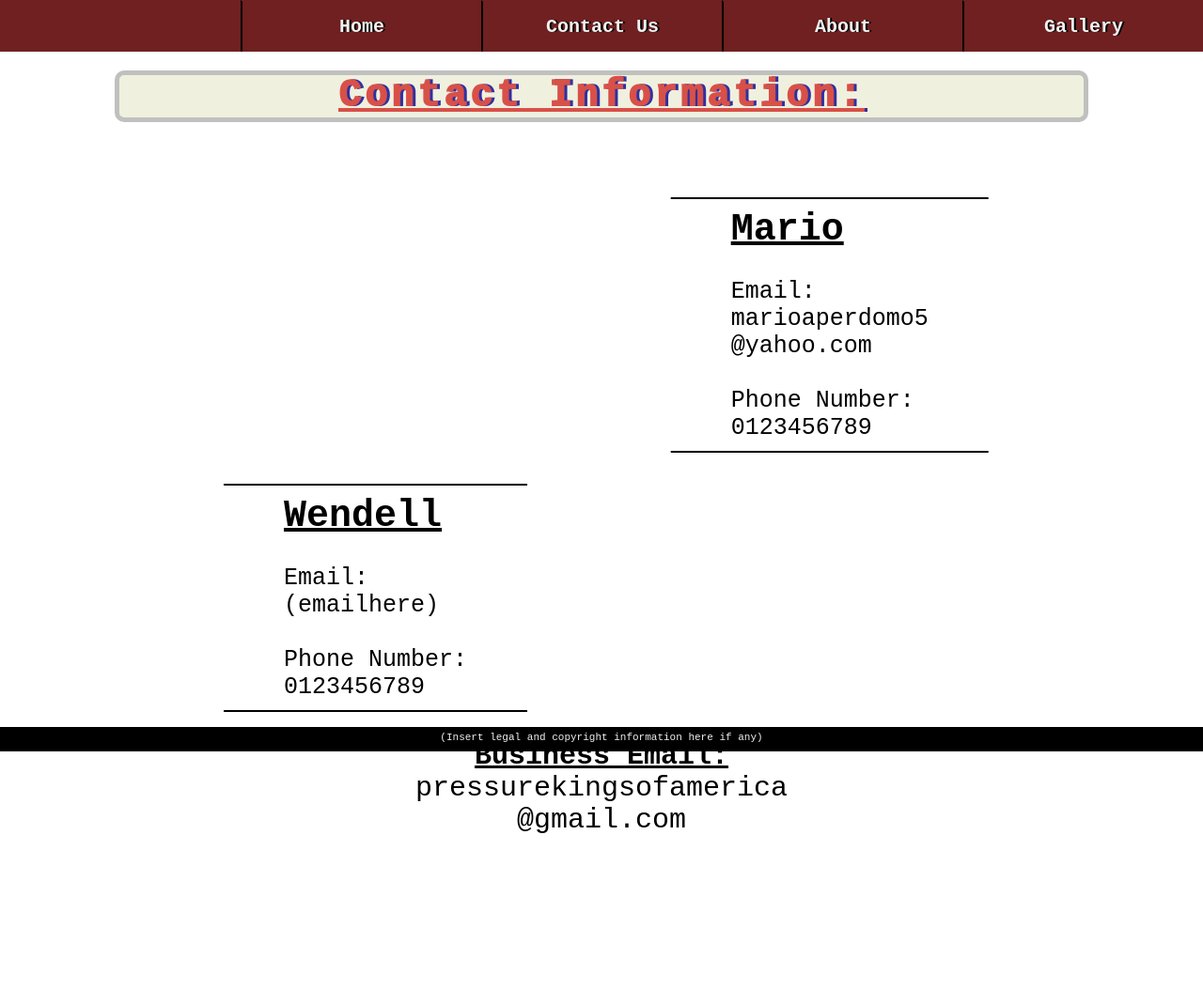
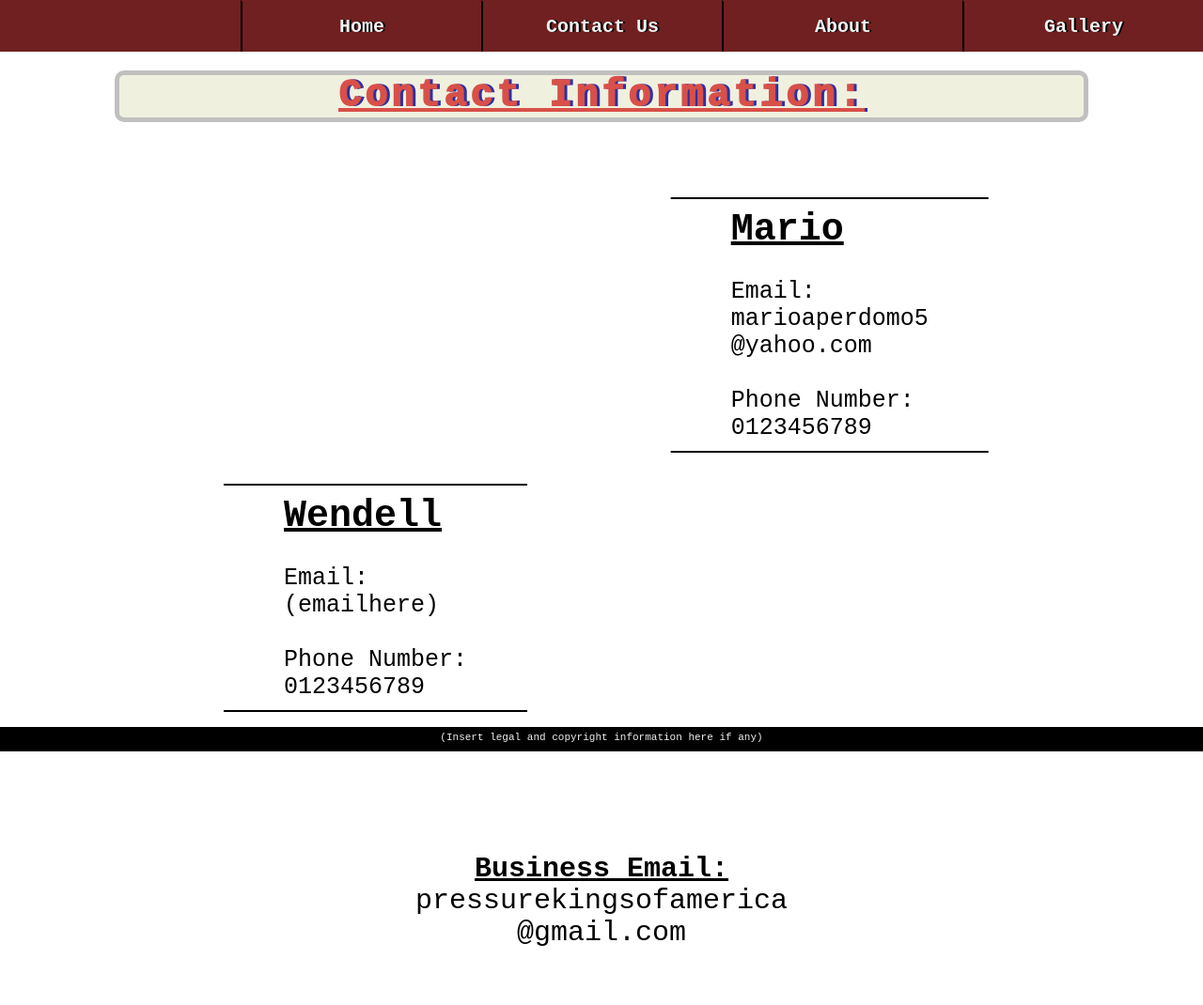
Before and after one commit to Ezidoo20/the-goat-s-website-for-testing-, a plain HTML site: page pkoaContact.html in a window 1280 px wide. Shown: the whole page at 94% size. Before the commit the page ends 950 px from the top, so only its background shows below. Drawn offline with Linux system fonts and the light colour scheme.

Commit message:
Update style.css

```diff
--- a/style.css
+++ b/style.css
@@ -329,7 +329,7 @@ button {
 	left: 0;
 	top: 0;
 	margin-top: 190px;
-	height: 320px;
+	height: 310px;
 	width: 48%;
 	z-index: 1;
 }
@@ -337,8 +337,8 @@ button {
 	background: white;
 	position: absolute;
 	right: 0;
-	top: 510px;
-	bottom: -100px;
+	top: 500px;
+	bottom: -95px;
 	width: 50%;
 	z-index: 1;
 }
@@ -357,7 +357,7 @@ button {
 @media only screen and (min-width: 769px){
 	[class*="generalBusinessEmail"]{
 		font-size: 30px;
-		bottom: -150px;
+		bottom: -270px;
 	}
 }
 @media only screen and (max-width: 768px){
```
